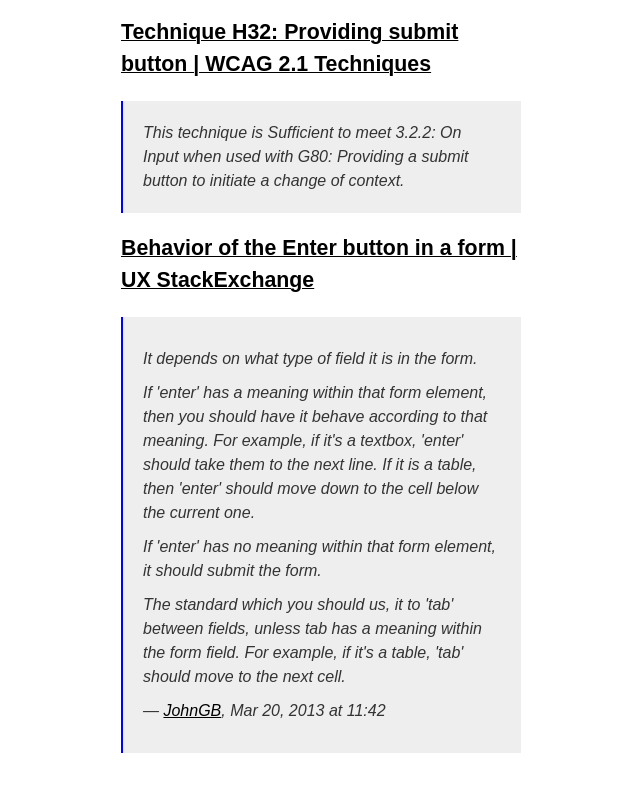
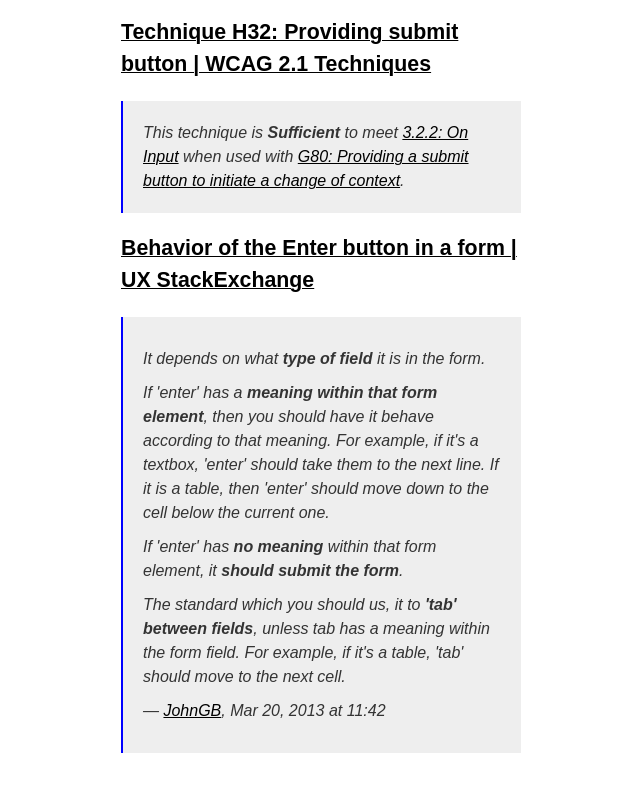
Before and after one commit to jansensan/test-enter-key-submits-form, a plain HTML site: page public/index.html in a window 1280 px wide. Shown: the part 1156-1947 px from the top of the page, without its empty margins (319-959 px from the left). Drawn offline with Linux system fonts and the light colour scheme.

Commit message:
Added some emphasis

```diff
--- a/public/index.html
+++ b/public/index.html
@@ -65,7 +65,7 @@
               Technique H32: Providing submit button | WCAG 2.1 Techniques
             </a>
           </h3>
-          <blockquote>This technique is Sufficient to meet 3.2.2: On Input when used with G80: Providing a submit button to initiate a change of context.</blockquote>
+          <blockquote>This technique is <em>Sufficient</em> to meet <a href="https://www.w3.org/WAI/WCAG21/Understanding/on-input">3.2.2: On Input</a> when used with <a href="https://www.w3.org/WAI/WCAG21/Techniques/general/G80">G80: Providing a submit button to initiate a change of context</a>.</blockquote>
         </div>
 
         <div>
@@ -75,10 +75,10 @@
             </a>
           </h3>
           <blockquote>
-            <p>It depends on what type of field it is in the form.</p>
-            <p>If 'enter' has a meaning within that form element, then you should have it behave according to that meaning. For example, if it's a textbox, 'enter' should take them to the next line. If it is a table, then 'enter' should move down to the cell below the current one.</p>
-            <p>If 'enter' has no meaning within that form element, it should submit the form.</p>
-            <p>The standard which you should us, it to 'tab' between fields, unless tab has a meaning within the form field. For example, if it's a table, 'tab' should move to the next cell.</p>
+            <p>It depends on what <em>type of field</em> it is in the form.</p>
+            <p>If 'enter' has a <em>meaning within that form element</em>, then you should have it behave according to that meaning. For example, if it's a textbox, 'enter' should take them to the next line. If it is a table, then 'enter' should move down to the cell below the current one.</p>
+            <p>If 'enter' has <em>no meaning</em> within that form element, it <em>should submit the form</em>.</p>
+            <p>The standard which you should us, it to <em>'tab' between fields</em>, unless tab has a meaning within the form field. For example, if it's a table, 'tab' should move to the next cell.</p>
             <p>— <a href="https://ux.stackexchange.com/users/4595/johngb">JohnGB</a>, Mar 20, 2013 at 11:42</p>
           </blockquote>
         </div>
--- a/public/styles/styles.css
+++ b/public/styles/styles.css
@@ -54,6 +54,10 @@
 
 blockquote p {
   margin: 10px 0;
+}
+
+blockquote em {
+  font-weight: bold;
 }
 
 a {
```
